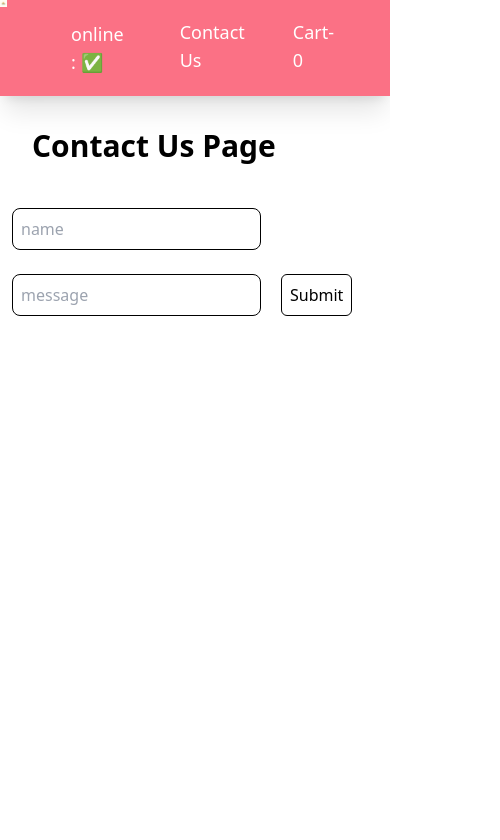
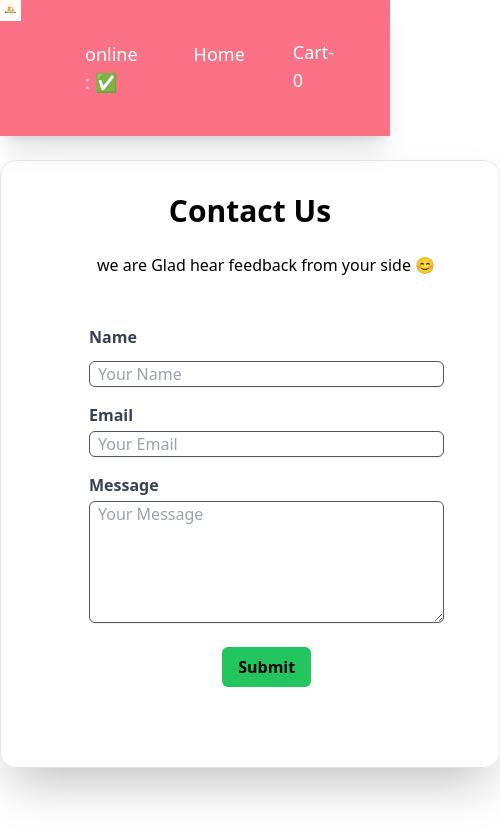
Before and after one commit to Rishabh1-dubey/Deliveriaa, a React (Vite) app: page /contact in a window 390 px wide. Shown: the top 840 px of the page, 500 px wide, since content can reach past the window. Built offline with nearby package versions, Linux system fonts and the light colour scheme.

Commit message:
adding contact Us page

```diff
--- a/src/components/About.js
+++ b/src/components/About.js
@@ -3,7 +3,7 @@ const About = () => {
   return (
     <div className="bg-gray-200  absolute t-1">
       <div className=" mx-3 my-6 h-[1000px] w-auto  rounded-xl bg-gray-200 shadow-slate-300 ">
-        <div className=" relative top-5  p-6 m-auto w-[90%] border border-black rounded-2xl   shadow-2xl bg-teal-200 hover:shadow-purple-300  cursor-pointer transition ease-in-out delay-50 hover:scale-105 duration-100">
+        <div className=" relative top-5  p-6 m-auto w-[90%] border  rounded-2xl   shadow-2xl bg-teal-200 hover:shadow-purple-300  cursor-pointer transition ease-in-out delay-50 hover:scale-105 duration-100">
           <h1 className="font-bold text-3xl ">
             Hey there! Welcome to Deliveria – the place where yummy food meets
             your doorstep!
@@ -11,7 +11,7 @@ const About = () => {
         </div>
 
         {/* ----------2nd component-------- */}
-        <div className="relative top-14 flex p-6 mx-16 w-[80%] border border-black rounded-2xl   shadow-2xl bg-red hover:shadow-amber-500  cursor-pointer transition ease-in-out delay-50 hover:scale-105 duration-100">
+        <div className="relative top-14 flex p-6 mx-16 w-[80%] border border-gray-300 rounded-2xl   shadow-2xl bg-red hover:shadow-amber-500  cursor-pointer transition ease-in-out delay-50 hover:scale-105 duration-100">
           <div className="pl-28 w-[80%]">
             <h2 className=" text-2xl m-8  font-bold w-[650px]  ">
               At Deliveria, we really love food and we want to make it super
@@ -33,21 +33,21 @@ const About = () => {
           </div>
         </div>
         {/* 3------------------rd */}
-        <div className=" relative top-20  p-6 ml-52 w-[80%] border border-black rounded-2xl   shadow-2xl bg-red-100 shadow-red-2xl  hover:shadow-red-500  cursor-pointer transition ease-in-out delay-50 hover:scale-105 duration-100">
+        <div className=" relative top-20  p-6 ml-52 w-[80%] border  rounded-2xl   shadow-2xl bg-red-100 shadow-red-2xl  hover:shadow-red-500  cursor-pointer transition ease-in-out delay-50 hover:scale-105 duration-100">
           <h2 className="font-bold text-[20px]">
             What makes us special is that we care about you and our community.
             We believe in supporting local businesses and making sure you have a
             great experience every time you use our app.
           </h2>
         </div>
-        <div className=" relative top-36  p-6 ml-4 h-24 w-[80%] border border-black rounded-2xl   shadow-2xl  hover:shadow-green-300  cursor-pointer transition ease-in-out delay-50 hover:scale-105 duration-100  ">
+        <div className=" relative top-36  p-6 ml-4 h-24 w-[80%] border  rounded-2xl   shadow-2xl  hover:shadow-green-300  cursor-pointer transition ease-in-out delay-50 hover:scale-105 duration-100  ">
           <h3 className="font-bold p-4">
             Using Deliveria is a piece of cake – just pick what you want to eat,
             place your order, and sit back while we take care of the rest!
           </h3>
         </div>
 
-        <h2 className=" relative top-48 pt-8 ml-52 h-[90px]  w-[80%] border border-black rounded-2xl   shadow-2xl font-bold m-6 pl-10 bg-yellow-200 cursor-pointer hover:text-white hover:bg-red-300">
+        <h2 className=" relative top-48 pt-8 ml-52 h-[90px]  w-[80%] border  rounded-2xl   shadow-2xl font-bold m-6 pl-10 bg-yellow-200 cursor-pointer hover:text-white hover:bg-red-300">
           Join us and let's make enjoying food together super simple and fun!
         </h2>
       </div>
--- a/src/components/ContactUs.js
+++ b/src/components/ContactUs.js
@@ -1,13 +1,31 @@
 const Contact =()=>{
+    const submit =(e)=>{
+        e.prevent.default();
+        alert("thank you for connecting with us 😊🤝")
+    }
     return(
-        <div>
-            <h1 className="font-bold text-3xl p-4 m-4">Contact Us Page</h1>
-            <form>
-               <input type="text" className="border border-black rounded-lg p-2 m-3" placeholder="name"/>
-               <input type="text" className="border border-black rounded-lg p-2  m-3" placeholder="message"/>
-               <button className="border border-black p-2 m-2 rounded-md hover:bg-red-400 cursor-pointer">Submit</button>
-            </form>
-        </div>
+        <div className="container mx-auto my-6 px-4 py-8 w-[500px]  border  rounded-2xl shadow-2xl">
+        <h1 className="text-3xl font-semibold text-center mb-6">Contact Us</h1>
+        <p className="pb-4 ml-[80px]">we are Glad hear feedback from your side 😊</p>
+        <form action="#"  id="contactForm" method="POST" className="max-w-md mx-10   p-8 w-[90%] ">
+            <div className="mb-4">
+                <label for="name" className="block text-gray-700 font-semibold">Name</label>
+                <input type="text" id="name" name="name" placeholder="Your Name" className="form-input mt-3 block w-full rounded-md pl-2 border border-gray-600 shadow-sm focus:border-blue-300 focus:ring focus:ring-blue-200"/>
+            </div>
+            <div className="mb-4">
+                <label for="email" className="block text-gray-700 font-semibold">Email</label>
+                <input type="email" id="email" name="email" placeholder="Your Email" className="form-input mt-1 block w-full pl-2 rounded-md border border-gray-600  shadow-sm focus:border-blue-300 focus:ring focus:ring-blue-200"/>
+            </div>
+            <div className="mb-6">
+                <label for="message" className="block text-gray-700 font-semibold">Message</label>
+                <textarea id="message" name="message" rows="5" placeholder="Your Message" className="form-textarea mt-1 block w-full rounded-md pl-2 border border-gray-600  shadow-sm focus:border-blue-300 focus:ring focus:ring-blue-200"></textarea>
+            </div>
+            <div className="flex justify-center">
+                <button type="submit" className="bg-green-500 text-black font-semibold px-4 py-2 rounded-md hover:bg-yellow-300 focus:outline-none focus:ring focus:ring-blue-200 hover:text-white" onSubmit={submit}>Submit</button>
+            </div>
+        </form>
+
+    </div>
     )
 }
 export default Contact;
--- a/src/components/Header.js
+++ b/src/components/Header.js
@@ -13,7 +13,7 @@ const Header = () => {
     const cartItems = useSelector((store) => store.cart.items);
 
     return (
-        <div className="flex justify-between  shadow-xl  text-white text-lg bg-rose-400 h-24">
+        <div className="flex min-h-16 justify-between sticky top-0 z-50 shadow-xl  text-white text-lg bg-rose-400 sm:max-h-24">
             <div className="logo-container">
                 <img className="w-[96px]" src={logo} />
             </div>
@@ -23,11 +23,11 @@ const Header = () => {
                     <li className="m-2 px-6">online : {onlineStatus ? "✅" : "🔴"}</li>
 
 
-                    <li className=" hidden xl:block px-6 hover:bg-yellow-200  pt-2 rounded-full hover:text-black hover:cursor-pointer hover:transition duration-300 "><Link to="/">Home</Link></li>
+                    <li className="  px-6 hover:bg-yellow-200  pt-2 rounded-full hover:text-black hover:cursor-pointer hover:transition duration-300 "><Link to="/">Home</Link></li>
 
                     <li className=" hidden xl:block px-6     hover:bg-yellow-200  pt-2 rounded-full hover:text-black hover:cursor-pointer  hover:transition duration-300"><Link to="/about">About Us</Link></li>
 
-                    <li className="px-6  hover:text-black  hover:rounded-full h-10 pt-[6] hover:bg-yellow-200  hover:cursor-pointer"><Link to="/contact">Contact Us</Link></li>
+                    <li className=" hidden xl:block px-6  hover:text-black  hover:rounded-full h-10 pt-[6] hover:bg-yellow-200  hover:cursor-pointer"><Link to="/contact">Contact Us</Link></li>
 
                     <li className="  px-6  hover:text-black  hover:rounded-full h-10 pt-[6] hover:bg-yellow-200  hover:cursor-pointer">
                         <Link to="/cart">Cart-{cartItems.length}</Link> </li>
--- a/src/components/RestaurentMenu.js
+++ b/src/components/RestaurentMenu.js
@@ -60,7 +60,7 @@ const RestaurentMenu = () => {
 
   return (
     <div className="border border-t-black  w-full text-center pt-5 ">
-      <div className="text-black mt-7 ml-[370px] w-[800]  ">
+      <div className="hidden  text-black  xl:flex justify-between min-h-[100]  mt-7 ml-[350px] w-[780] ">
         <div className=" flex-col">
           {/* <h1 className="font-bold my-6 text-2xl">{name}</h1> */}
           {/* //this code is done bt me */}
@@ -84,19 +84,22 @@ const RestaurentMenu = () => {
             <FaHandPointRight className="text-2xl text-red-700 m-2" />
             {totalRatingsString}
           </h3>
+          {/* total rating */}
         </div>
-        <div className="  ml-[232] mt-3 mb-2 font-bold text-black text-lg font-sans"></div>
-        <h2 className="flex">
-          <MdOutlineDeliveryDining className="mt-[6] mr-[6]" />
+      </div>
+      <div className="hidden  text-black  xl:flex justify-between mt-7 ml-[350px] w-[780]">
+      <div className=" absolute top-[294px] flex-col  pl-3 ">
+        <h2 className=" flex ">
+          <MdOutlineDeliveryDining className="mt-[6] mr-[8px]" />
           {sla?.deliveryTime} mins{" "}
         </h2>
-        <h3 className=" flex font-bold text-lg  ">
+        <h3 className=" flex font-bold text-lg    ">
           <HiCurrencyRupee className="mt-[6] h-[14] mr-[6]" />
           {costForTwo / 100} {" for Two"}
         </h3>
-        <div className="w-full h-[1px] border
-         border-black"></div>
       </div>
+      </div>
+
       {/* <ul>
                 {categories&&categories.map((item) => {
                     return <>
```
Also changed, not shown: src/components/Body.js (+15 -15 lines).
